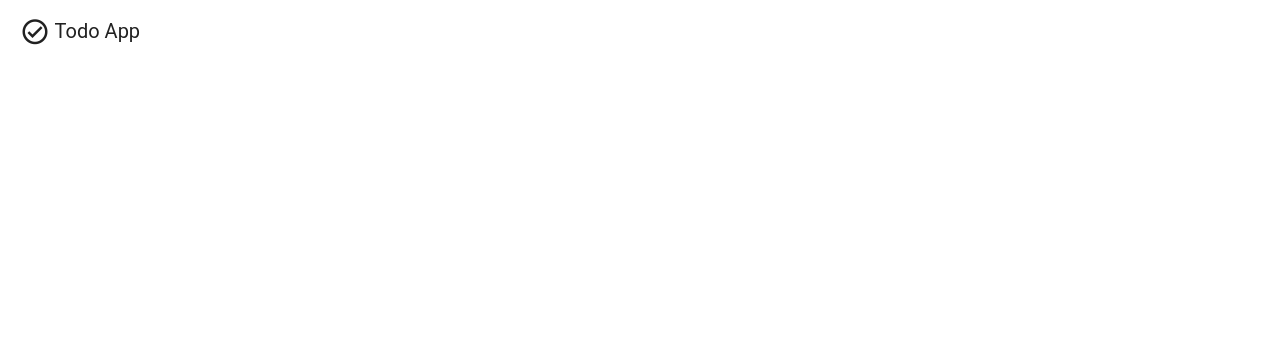
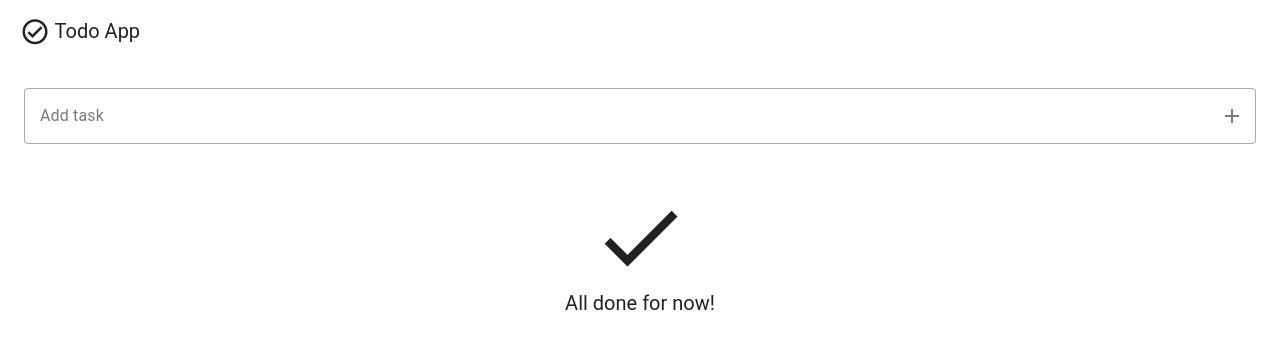
Before and after one commit to ricardocastrodesign/todo-app, a Vue app: page / in a window 1280 px wide. Shown: the top 348 px of the page. Built offline with nearby package versions, Linux system fonts and the light colour scheme.

Commit message:
add no tasks component and validation

```diff
--- /dev/null
+++ b/src/components/Todo/NoTasks.vue
@@ -0,0 +1,15 @@
+<template>
+  <div class="no-tasks">
+    <v-icon size="100">mdi-check</v-icon>
+    <p>All done for now!</p>
+
+  </div>
+</template>
+
+<style scoped>
+.no-tasks {
+  text-align: center;
+  margin-top: 20px;
+  font-size: 20px;
+}
+</style>
--- a/src/views/HomeView.vue
+++ b/src/views/HomeView.vue
@@ -1,14 +1,35 @@
 <template>
   <div class="home">
-    <TasksList />
+    <AddTask />
+    <template v-if="tasks.length > 0">
+      <TasksList />
+    </template>
+    <template v-else>
+      <NoTasks />
+    </template>
   </div>
 </template>
 
 <script>
+import { useTasks } from "@/store/tasks";
+
+import AddTask from "@/components/Todo/AddTask.vue";
 import TasksList from "@/components/Todo/TasksList.vue";
+import NoTasks from "@/components/Todo/NoTasks.vue";
 export default {
   components: {
     TasksList,
+    AddTask,
+    NoTasks
+  },
+  mounted() {
+    console.log(this.$store);
+
+  },
+  computed: {
+    tasks() {
+      return useTasks().filteredTasks;
+    },
   },
 };
 </script>
```
